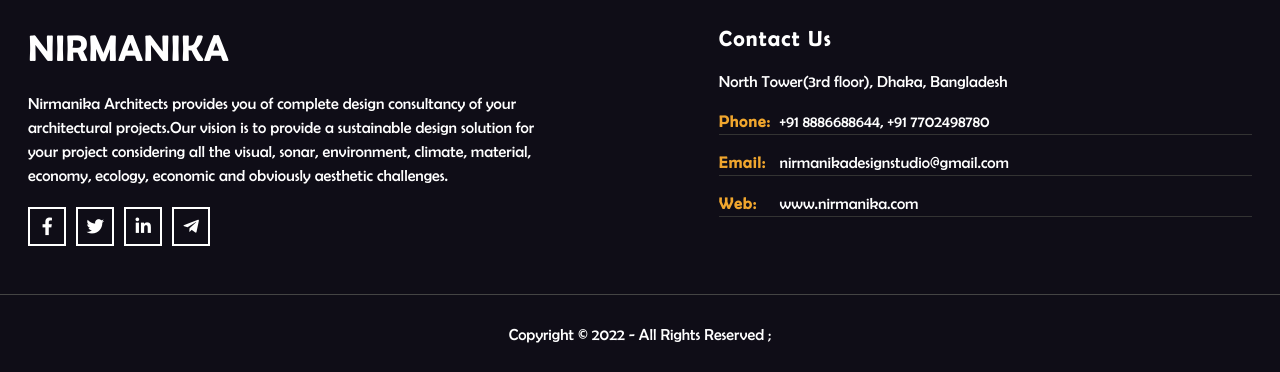
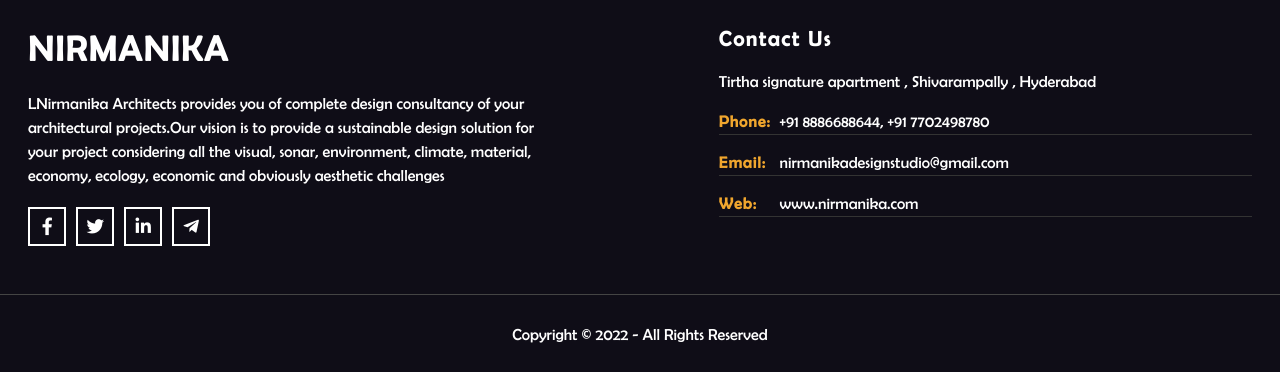
Before and after one commit to Rupesh-King/Nirmanika.github.io, a plain HTML site: page project.html in a window 1280 px wide. Shown: the part 1699-2071 px from the top of the page. Drawn offline with nearby package versions, Linux system fonts and the light colour scheme; files whose address does not match are found by name.

Commit message:
Add files via upload

```diff
--- a/project.html
+++ b/project.html
@@ -224,12 +224,15 @@ Date: June, 2022
 
 
 
-    <!-- footer area start -->
+
+    <!-- footer section start -->
     <div class="footer">
         <div class="footer-content container-xxl">
             <div class="footer-col footer-col1">
                 <p class="interiorx"><strong>Nirmanika<span></span></strong></p>
-                <p>Nirmanika Architects provides you of complete design consultancy of your architectural projects.Our vision is to provide a sustainable design solution for your project considering all the visual,  sonar, environment, climate, material, economy, ecology, economic and obviously aesthetic challenges.</p>
+                <p>LNirmanika Architects provides you of complete design consultancy of your architectural projects.Our vision is to provide a sustainable design solution for your project considering all the visual,  sonar, environment, climate, material, economy, ecology, economic and obviously aesthetic challenges
+
+                </p>
                 <div class="social-links">
                     <div class="social-link">
                         <span class="icon-facebook-f"></span>
@@ -249,9 +252,10 @@ Date: June, 2022
                 </div>
             </div>
 
+
             <div class="footer-col location">
                 <p class="footer-col-title"><strong>Contact Us</strong></p>
-                <p>North Tower(3rd floor), Dhaka, Bangladesh</p>
+                <p>Tirtha signature apartment , Shivarampally , Hyderabad</p>
                 <div class="address">
                     <p><strong>Phone: </strong><span>+91 8886688644, +91 7702498780</span></p>
                     <p><strong>Email: </strong><span>nirmanikadesignstudio@gmail.com</span></p>
@@ -261,11 +265,11 @@ Date: June, 2022
         </div>
 
         <footer class="copyright container-xxl">
-            <p>Copyright &copy; 2022 - All Rights Reserved ;
+            <p>Copyright &copy; 2022 - All Rights Reserved </p>
 
         </footer>
     </div>
-    <!-- footer area end -->
+    <!-- footer section end -->
 
 
 
```
Also changed, not shown: construction.html (+5 -26 lines), interior.html (+5 -6 lines).
